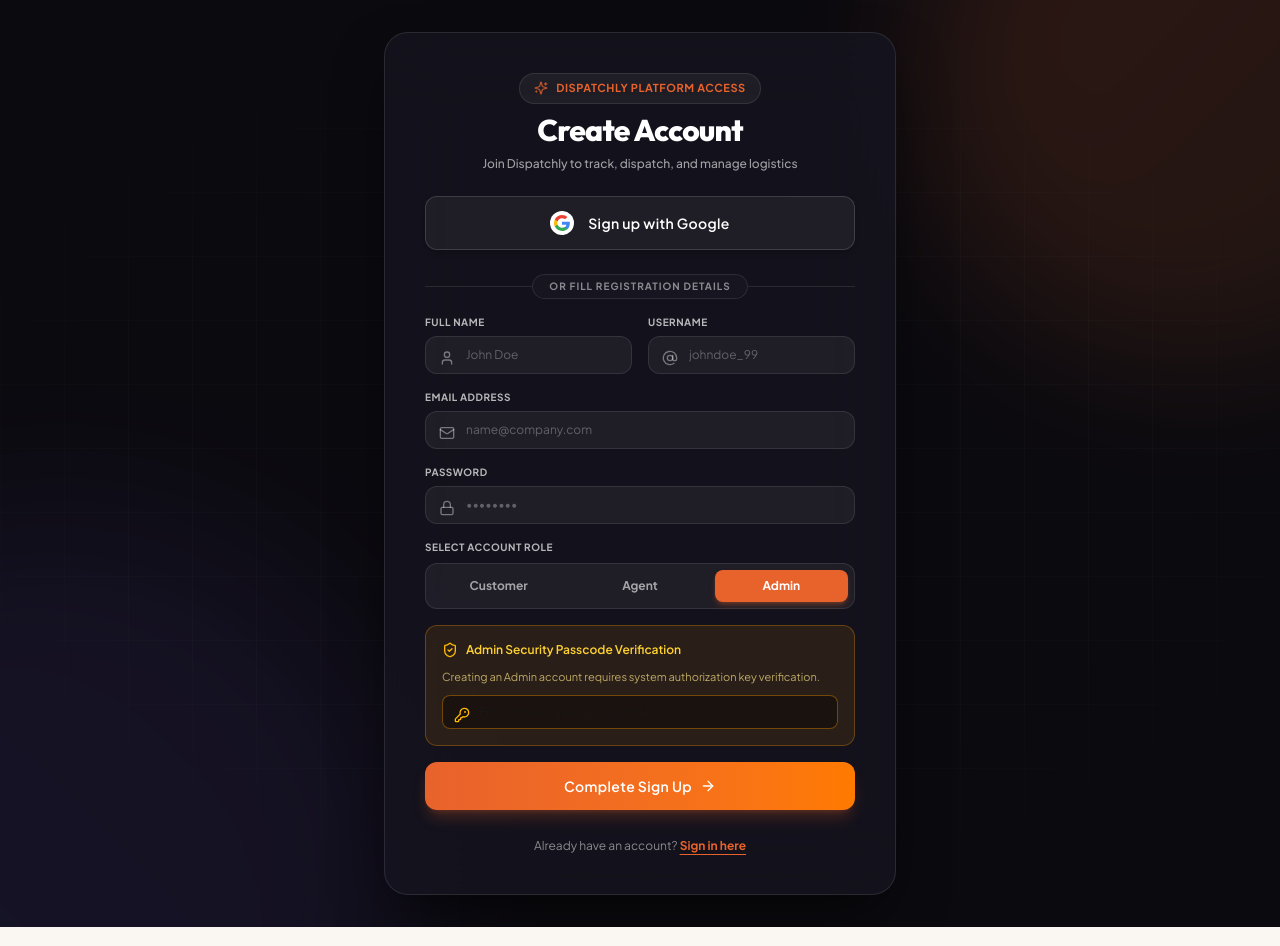
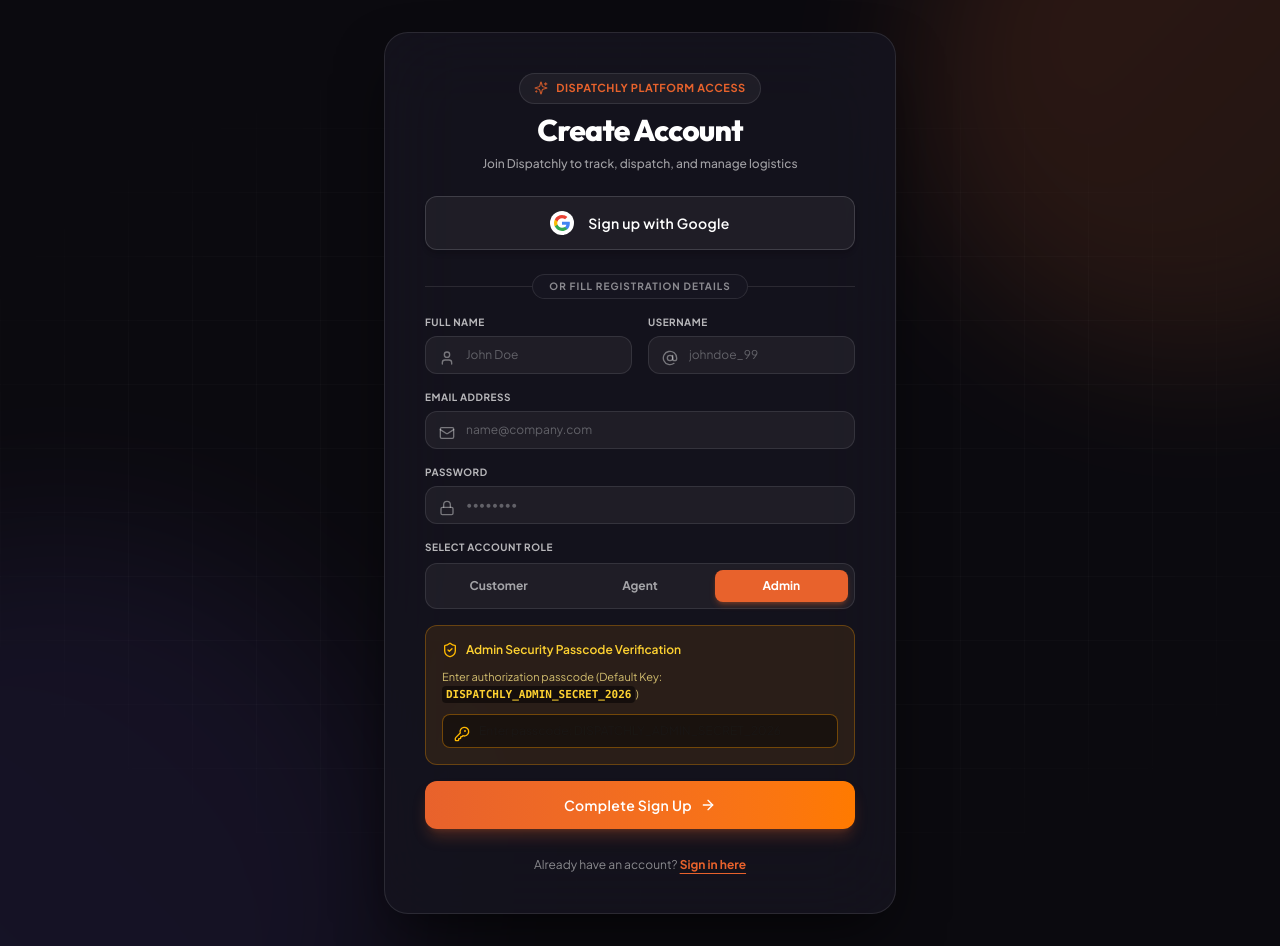
Before and after one commit to thunderrbox/Dispatchly, a Next.js app: page /register in a window 1280 px wide. Both pictures are taken after a click on the button "Admin". Built offline with nearby package versions, Linux system fonts and the light colour scheme.

Commit message:
fix(auth): allow existing admin users to authenticate via Google and display default passcode hint

```diff
--- a/src/app/(auth)/register/page.tsx
+++ b/src/app/(auth)/register/page.tsx
@@ -366,8 +366,8 @@
                   <ShieldCheck className="w-4 h-4 text-amber-400 flex-shrink-0" />
                   Admin Security Passcode Verification
                 </div>
-                <p className="text-[11px] text-amber-200/70 leading-relaxed">
-                  Creating an Admin account requires system authorization key verification.
+                <p className="text-[11px] text-amber-200/80 leading-relaxed">
+                  Enter authorization passcode (Default Key: <code className="bg-black/50 px-1 py-0.5 rounded text-amber-300 font-mono font-bold select-all">DISPATCHLY_ADMIN_SECRET_2026</code>)
                 </p>
                 <div className="relative">
                   <KeyRound className="w-4 h-4 text-amber-400 absolute left-3 top-3" />
@@ -377,7 +377,7 @@
                     required={role === 'ADMIN'}
                     value={adminSecretKey}
                     onChange={(e) => setAdminSecretKey(e.target.value)}
-                    placeholder="Enter system admin passcode"
+                    placeholder="Enter passcode: DISPATCHLY_ADMIN_SECRET_2026"
                     className="w-full bg-black/40 border border-amber-500/40 rounded-lg pl-9 pr-3 py-2 text-xs text-white focus:outline-none focus:border-[#E8622C]"
                   />
                 </div>
--- a/src/modules/auth/auth.service.ts
+++ b/src/modules/auth/auth.service.ts
@@ -171,13 +171,6 @@
 export async function googleAuth(input: GoogleAuthInput) {
   const { email, name, role = 'CUSTOMER', adminSecretKey, isLogin } = input;
 
-  if (role === 'ADMIN') {
-    const expectedSecret = process.env.ADMIN_SECRET_KEY || 'DISPATCHLY_ADMIN_SECRET_2026';
-    if (!adminSecretKey || adminSecretKey.trim() !== expectedSecret.trim()) {
-      throw new Error('Invalid Admin Security Passcode. You are not authorized to log in or register as Admin.');
-    }
-  }
-
   const cleanEmail = email.toLowerCase().trim();
 
   // Check if user already exists by email
@@ -185,6 +178,17 @@
     where: { email: cleanEmail },
     include: { agentProfile: true },
   });
+
+  if (role === 'ADMIN') {
+    const expectedSecret = process.env.ADMIN_SECRET_KEY || 'DISPATCHLY_ADMIN_SECRET_2026';
+    const isExistingAdmin = user && user.role === 'ADMIN';
+
+    if (!isExistingAdmin) {
+      if (!adminSecretKey || adminSecretKey.trim() !== expectedSecret.trim()) {
+        throw new Error('Invalid Admin Security Passcode. You are not authorized to log in or register as Admin.');
+      }
+    }
+  }
 
   if (!user) {
     // Generate unique username from email prefix or name
```
